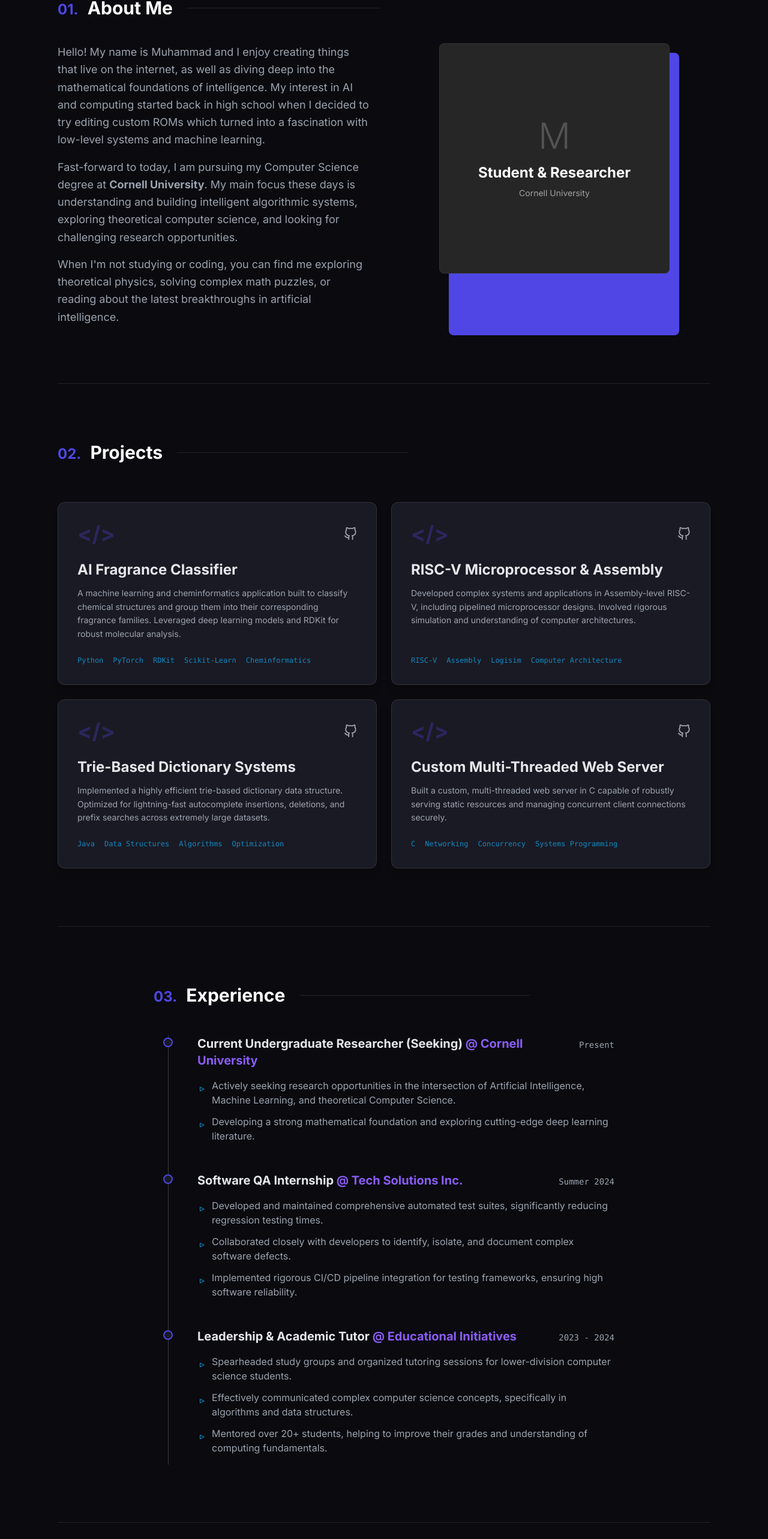
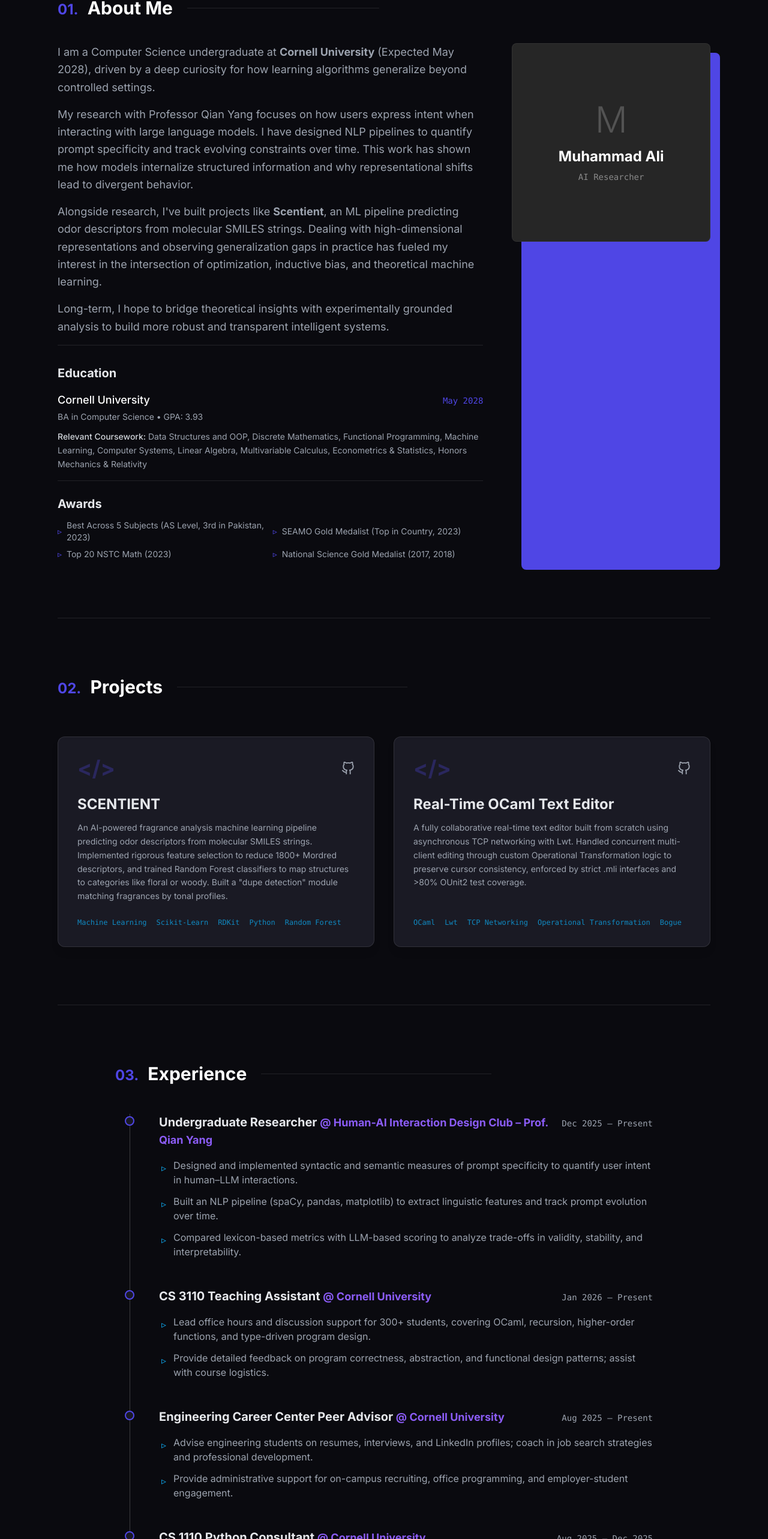
Before and after one commit to MuhammadAli-CS/MuhammadAli-CS.github.io, a React (Vite) app: page / in a window 1280 px wide. Shown: the part 902-3468 px from the top of the page at 60% size. Built offline with nearby package versions, Linux system fonts and the light colour scheme.

Commit message:
feat: Implement initial portfolio website structure with About, Projects, Skills, and Experience sections.

```diff
--- a/src/components/About.jsx
+++ b/src/components/About.jsx
@@ -7,7 +7,7 @@ const About = () => {
       <motion.div
         initial={{ opacity: 0, y: 20 }}
         whileInView={{ opacity: 1, y: 0 }}
-        viewport={{ once: true, amount: 0.3 }}
+        viewport={{ once: true, amount: 0.1 }}
         transition={{ duration: 0.6 }}
       >
         <div className="flex items-center mb-10">
@@ -17,32 +17,56 @@ const About = () => {
           <div className="h-px bg-white/10 flex-grow max-w-xs"></div>
         </div>
 
-        <div className="grid grid-cols-1 md:grid-cols-2 gap-12 text-gray-400 text-lg leading-relaxed">
-          <div>
-            <p className="mb-4">
-              Hello! My name is Muhammad and I enjoy creating things that live on the internet,
-              as well as diving deep into the mathematical foundations of intelligence. My interest in
-              AI and computing started back in high school when I decided to try editing custom ROMs
-              which turned into a fascination with low-level systems and machine learning.
-            </p>
-            <p className="mb-4">
-              Fast-forward to today, I am pursuing my Computer Science degree at <strong>Cornell University</strong>.
-              My main focus these days is understanding and building intelligent algorithmic systems, exploring theoretical computer science, and looking for challenging research opportunities.
+        <div className="grid grid-cols-1 lg:grid-cols-3 gap-12 text-gray-400 text-lg leading-relaxed">
+          <div className="lg:col-span-2 space-y-4">
+            <p>
+              I am a Computer Science undergraduate at <strong>Cornell University</strong> (Expected May 2028), driven by a deep curiosity for how learning algorithms generalize beyond controlled settings.
             </p>
             <p>
-              When I'm not studying or coding, you can find me exploring theoretical physics, solving complex math puzzles, or reading about the latest breakthroughs in artificial intelligence.
+              My research with Professor Qian Yang focuses on how users express intent when interacting with large language models. I have designed NLP pipelines to quantify prompt specificity and track evolving constraints over time. This work has shown me how models internalize structured information and why representational shifts lead to divergent behavior.
             </p>
+            <p>
+              Alongside research, I've built projects like <strong>Scentient</strong>, an ML pipeline predicting odor descriptors from molecular SMILES strings. Dealing with high-dimensional representations and observing generalization gaps in practice has fueled my interest in the intersection of optimization, inductive bias, and theoretical machine learning.
+            </p>
+            <p>
+              Long-term, I hope to bridge theoretical insights with experimentally grounded analysis to build more robust and transparent intelligent systems.
+            </p>
+
+            {/* Education Sub-section */}
+            <div className="mt-8 pt-8 border-t border-white/10">
+               <h3 className="text-xl font-bold text-gray-200 mb-4">Education</h3>
+               <div className="mb-2">
+                 <div className="flex justify-between items-baseline mb-1">
+                   <span className="text-white font-medium">Cornell University</span>
+                   <span className="text-sm font-mono text-primary">May 2028</span>
+                 </div>
+                 <div className="text-sm">BA in Computer Science • GPA: 3.93</div>
+               </div>
+               <p className="text-sm mt-3 leading-relaxed">
+                 <span className="text-gray-300 font-medium">Relevant Coursework:</span> Data Structures and OOP, Discrete Mathematics, Functional Programming, Machine Learning, Computer Systems, Linear Algebra, Multivariable Calculus, Econometrics & Statistics, Honors Mechanics & Relativity
+               </p>
+            </div>
+
+            {/* Awards Sub-section */}
+            <div className="mt-6 pt-6 border-t border-white/10 text-sm">
+               <h3 className="text-xl font-bold text-gray-200 mb-3">Awards</h3>
+               <ul className="grid grid-cols-1 sm:grid-cols-2 gap-2">
+                 <li className="flex items-center"><span className="text-primary mr-2">▹</span>Best Across 5 Subjects (AS Level, 3rd in Pakistan, 2023)</li>
+                 <li className="flex items-center"><span className="text-primary mr-2">▹</span>SEAMO Gold Medalist (Top in Country, 2023)</li>
+                 <li className="flex items-center"><span className="text-primary mr-2">▹</span>Top 20 NSTC Math (2023)</li>
+                 <li className="flex items-center"><span className="text-primary mr-2">▹</span>National Science Gold Medalist (2017, 2018)</li>
+               </ul>
+            </div>
           </div>
 
-          <div className="relative group mx-auto w-3/4 md:w-full max-w-sm">
+          <div className="relative group mx-auto w-3/4 lg:w-full max-w-sm mt-8 lg:mt-0 lg:col-span-1">
             <div className="absolute inset-0 bg-primary translate-x-4 translate-y-4 rounded-lg -z-10 group-hover:translate-x-2 group-hover:translate-y-2 transition-transform duration-300"></div>
             <div className="bg-darkCard aspect-square rounded-lg border border-white/10 flex items-center justify-center p-8 grayscale hover:grayscale-0 transition-all duration-300 relative overflow-hidden group">
               <div className="absolute inset-0 bg-primary/20 group-hover:opacity-0 transition-opacity duration-300 z-10"></div>
-              {/* Optional: Add an actual image here instead of text */}
               <div className="text-center z-20">
                 <div className="text-primary text-6xl mb-4 font-light">M</div>
-                <h3 className="text-2xl font-bold text-white">Student & Researcher</h3>
-                <p className="text-sm mt-2">Cornell University</p>
+                <h3 className="text-2xl font-bold text-white">Muhammad Ali</h3>
+                <p className="text-sm mt-2 font-mono text-secondary">AI Researcher</p>
               </div>
             </div>
           </div>
--- a/src/components/Experience.jsx
+++ b/src/components/Experience.jsx
@@ -4,32 +4,50 @@ import { motion } from 'framer-motion';
 const Experience = () => {
   const experiences = [
     {
-      title: 'Current Undergraduate Researcher (Seeking)',
-      company: 'Cornell University',
-      date: 'Present',
+      title: 'Undergraduate Researcher',
+      company: 'Human-AI Interaction Design Club – Prof. Qian Yang',
+      date: 'Dec 2025 – Present',
       description: [
-        'Actively seeking research opportunities in the intersection of Artificial Intelligence, Machine Learning, and theoretical Computer Science.',
-        'Developing a strong mathematical foundation and exploring cutting-edge deep learning literature.'
+        'Designed and implemented syntactic and semantic measures of prompt specificity to quantify user intent in human–LLM interactions.',
+        'Built an NLP pipeline (spaCy, pandas, matplotlib) to extract linguistic features and track prompt evolution over time.',
+        'Compared lexicon-based metrics with LLM-based scoring to analyze trade-offs in validity, stability, and interpretability.'
       ]
     },
     {
-      title: 'Software QA Internship',
-      company: 'Tech Solutions Inc.',
-      date: 'Summer 2024',
+      title: 'CS 3110 Teaching Assistant',
+      company: 'Cornell University',
+      date: 'Jan 2026 – Present',
       description: [
-        'Developed and maintained comprehensive automated test suites, significantly reducing regression testing times.',
-        'Collaborated closely with developers to identify, isolate, and document complex software defects.',
-        'Implemented rigorous CI/CD pipeline integration for testing frameworks, ensuring high software reliability.'
+        'Lead office hours and discussion support for 300+ students, covering OCaml, recursion, higher-order functions, and type-driven program design.',
+        'Provide detailed feedback on program correctness, abstraction, and functional design patterns; assist with course logistics.'
       ]
     },
     {
-      title: 'Leadership & Academic Tutor',
-      company: 'Educational Initiatives',
-      date: '2023 - 2024',
+      title: 'Engineering Career Center Peer Advisor',
+      company: 'Cornell University',
+      date: 'Aug 2025 – Present',
       description: [
-        'Spearheaded study groups and organized tutoring sessions for lower-division computer science students.',
-        'Effectively communicated complex computer science concepts, specifically in algorithms and data structures.',
-        'Mentored over 20+ students, helping to improve their grades and understanding of computing fundamentals.'
+        'Advise engineering students on resumes, interviews, and LinkedIn profiles; coach in job search strategies and professional development.',
+        'Provide administrative support for on-campus recruiting, office programming, and employer-student engagement.'
+      ]
+    },
+    {
+      title: 'CS 1110 Python Consultant',
+      company: 'Cornell University',
+      date: 'Aug 2025 – Dec 2025',
+      description: [
+        'Provided instructional support through consulting hours, staffing labs, answering online questions, and grading homework and exams.',
+        'Assisted students in understanding Python concepts, debugging code, and improving problem-solving strategies.'
+      ]
+    },
+    {
+      title: 'Software Quality Assurance Intern',
+      company: 'ONESCREEN SOLUTIONS',
+      date: 'Jul 2023 – Aug 2023',
+      description: [
+        'Learned core quality assurance practices, including test case creation, bug tracking, and ensuring software reliability before deployment.',
+        'Tested enterprise software products (Meerkat, Quizwiz, Learning Hub) across device platforms and virtual machines.',
+        'Logged 50+ UI and UX bug reports and contributed to test case documentation.'
       ]
     }
   ];
@@ -39,9 +57,9 @@ const Experience = () => {
       <motion.div
         initial={{ opacity: 0, y: 20 }}
         whileInView={{ opacity: 1, y: 0 }}
-        viewport={{ once: true, amount: 0.2 }}
+        viewport={{ once: true, amount: 0.1 }}
         transition={{ duration: 0.6 }}
-        className="max-w-3xl mx-auto"
+        className="max-w-4xl mx-auto"
       >
         <div className="flex items-center mb-12">
           <h2 className="text-3xl font-bold text-white mr-6">
@@ -60,14 +78,13 @@ const Experience = () => {
               transition={{ delay: index * 0.1, duration: 0.5 }}
               className="relative pl-8 md:pl-12 group"
             >
-              {/* Timeline dot */}
               <div className="absolute w-4 h-4 rounded-full bg-darkCard border-2 border-primary -left-[9px] top-1 group-hover:bg-primary transition-colors"></div>
 
               <div className="flex flex-col md:flex-row md:items-baseline md:justify-between mb-2">
                 <h3 className="text-xl font-bold text-gray-200">
-                  {exp.title} <span className="text-accent">@ {exp.company}</span>
+                  {exp.title} <span className="text-accent text-lg">@ {exp.company}</span>
                 </h3>
-                <span className="text-sm text-gray-400 font-mono mt-1 md:mt-0">{exp.date}</span>
+                <span className="text-sm text-gray-400 font-mono mt-1 md:mt-0 whitespace-nowrap md:ml-4">{exp.date}</span>
               </div>
 
               <ul className="text-gray-400 text-sm md:text-base space-y-3 mt-4">
--- a/src/components/Projects.jsx
+++ b/src/components/Projects.jsx
@@ -5,33 +5,19 @@ import { FiGithub, FiExternalLink } from 'react-icons/fi';
 const Projects = () => {
   const projects = [
     {
-      title: 'AI Fragrance Classifier',
+      title: 'SCENTIENT',
       description:
-        'A machine learning and cheminformatics application built to classify chemical structures and group them into their corresponding fragrance families. Leveraged deep learning models and RDKit for robust molecular analysis.',
-      tags: ['Python', 'PyTorch', 'RDKit', 'Scikit-Learn', 'Cheminformatics'],
-      github: 'https://github.com/MuhammadAli-CS/project-placeholder-1', // Update with actual
+        'An AI-powered fragrance analysis machine learning pipeline predicting odor descriptors from molecular SMILES strings. Implemented rigorous feature selection to reduce 1800+ Mordred descriptors, and trained Random Forest classifiers to map structures to categories like floral or woody. Built a "dupe detection" module matching fragrances by tonal profiles.',
+      tags: ['Machine Learning', 'Scikit-Learn', 'RDKit', 'Python', 'Random Forest'],
+      github: '#',
     },
     {
-      title: 'RISC-V Microprocessor & Assembly',
+      title: 'Real-Time OCaml Text Editor',
       description:
-        'Developed complex systems and applications in Assembly-level RISC-V, including pipelined microprocessor designs. Involved rigorous simulation and understanding of computer architectures.',
-      tags: ['RISC-V', 'Assembly', 'Logisim', 'Computer Architecture'],
-      github: 'https://github.com/MuhammadAli-CS/project-placeholder-2', // Update with actual
-    },
-    {
-      title: 'Trie-Based Dictionary Systems',
-      description:
-        'Implemented a highly efficient trie-based dictionary data structure. Optimized for lightning-fast autocomplete insertions, deletions, and prefix searches across extremely large datasets.',
-      tags: ['Java', 'Data Structures', 'Algorithms', 'Optimization'],
-      github: 'https://github.com/MuhammadAli-CS/project-placeholder-3', // Update with actual
-    },
-    {
-      title: 'Custom Multi-Threaded Web Server',
-      description:
-        'Built a custom, multi-threaded web server in C capable of robustly serving static resources and managing concurrent client connections securely.',
-      tags: ['C', 'Networking', 'Concurrency', 'Systems Programming'],
-      github: 'https://github.com/MuhammadAli-CS/project-placeholder-4', // Update with actual
-    },
+        'A fully collaborative real-time text editor built from scratch using asynchronous TCP networking with Lwt. Handled concurrent multi-client editing through custom Operational Transformation logic to preserve cursor consistency, enforced by strict .mli interfaces and >80% OUnit2 test coverage.',
+      tags: ['OCaml', 'Lwt', 'TCP Networking', 'Operational Transformation', 'Bogue'],
+      github: '#',
+    }
   ];
 
   return (
@@ -39,7 +25,7 @@ const Projects = () => {
       <motion.div
         initial={{ opacity: 0, y: 20 }}
         whileInView={{ opacity: 1, y: 0 }}
-        viewport={{ once: true, amount: 0.2 }}
+        viewport={{ once: true, amount: 0.1 }}
         transition={{ duration: 0.6 }}
       >
         <div className="flex items-center mb-16">
@@ -49,7 +35,7 @@ const Projects = () => {
           <div className="h-px bg-white/10 flex-grow max-w-sm"></div>
         </div>
 
-        <div className="grid grid-cols-1 md:grid-cols-2 lg:grid-cols-2 gap-6 relative">
+        <div className="grid grid-cols-1 md:grid-cols-2 gap-8 relative">
           {projects.map((project, index) => (
             <motion.div
               key={index}
--- a/src/components/Skills.jsx
+++ b/src/components/Skills.jsx
@@ -5,15 +5,11 @@ const Skills = () => {
   const categories = [
     {
       title: 'Languages',
-      skills: ['Python', 'Java', 'OCaml', 'C', 'JavaScript', 'HTML/CSS']
+      skills: ['Python', 'Java', 'HTML/CSS', 'Visual Basic', 'SQL', 'JavaScript', 'OCaml', 'MATLAB']
     },
     {
-      title: 'Tools & Frameworks',
-      skills: ['Git', 'Firebase', 'React', 'Vite', 'Tailwind CSS', 'Node.js']
-    },
-    {
-      title: 'Domains & Core Competencies',
-      skills: ['Machine Learning', 'Systems Programming', 'Algorithms', 'Data Structures', 'Cheminformatics', 'Theoretical Computer Science']
+      title: 'Frameworks & Tools',
+      skills: ['Scikit-learn', 'AWS', 'NumPy', 'Seaborn', 'Docker', 'Pandas', 'Matplotlib', 'RDKit', 'Chart.js', 'Unix/Linux', 'TensorFlow', 'Pytorch']
     }
   ];
 
@@ -21,7 +17,7 @@ const Skills = () => {
     hidden: { opacity: 0 },
     visible: {
       opacity: 1,
-      transition: { staggerChildren: 0.1 }
+      transition: { staggerChildren: 0.05 }
     }
   };
 
@@ -35,17 +31,17 @@ const Skills = () => {
       <motion.div
         initial={{ opacity: 0, y: 20 }}
         whileInView={{ opacity: 1, y: 0 }}
-        viewport={{ once: true, amount: 0.3 }}
+        viewport={{ once: true, amount: 0.1 }}
         transition={{ duration: 0.6 }}
       >
         <div className="flex items-center mb-16 px-4 md:px-0">
           <h2 className="text-3xl font-bold text-white mr-6">
-            <span className="text-primary text-2xl mr-2">04.</span> Skills & Expertise
+            <span className="text-primary text-2xl mr-2">04.</span> Technical Skills
           </h2>
           <div className="h-px bg-white/10 flex-grow max-w-sm"></div>
         </div>
 
-        <div className="grid grid-cols-1 md:grid-cols-3 gap-10">
+        <div className="grid grid-cols-1 md:grid-cols-2 gap-10">
           {categories.map((category, index) => (
             <div key={index} className="bg-darkCard/50 rounded-2xl p-8 border border-white/5 hover:border-secondary/30 transition-colors">
               <h3 className="text-xl font-bold text-white mb-6 border-b border-white/10 pb-4 inline-block w-full">
@@ -57,16 +53,16 @@ const Skills = () => {
                 initial="hidden"
                 whileInView="visible"
                 viewport={{ once: true }}
-                className="space-y-3 font-mono text-sm text-gray-300"
+                className="grid grid-cols-2 gap-y-3 font-mono text-sm text-gray-300"
               >
                 {category.skills.map((skill, i) => (
                   <motion.li
                     key={i}
                     variants={itemVariants}
-                    className="flex items-center"
+                    className="flex items-center break-words"
                   >
-                    <span className="w-1.5 h-1.5 bg-secondary rounded-full mr-3"></span>
-                    {skill}
+                    <span className="w-1.5 h-1.5 bg-secondary rounded-full mr-3 shrink-0"></span>
+                    <span className="break-all sm:break-normal">{skill}</span>
                   </motion.li>
                 ))}
               </motion.ul>
```
Also changed, not shown: 5 other files (tests, documents, lock files or other folders).
